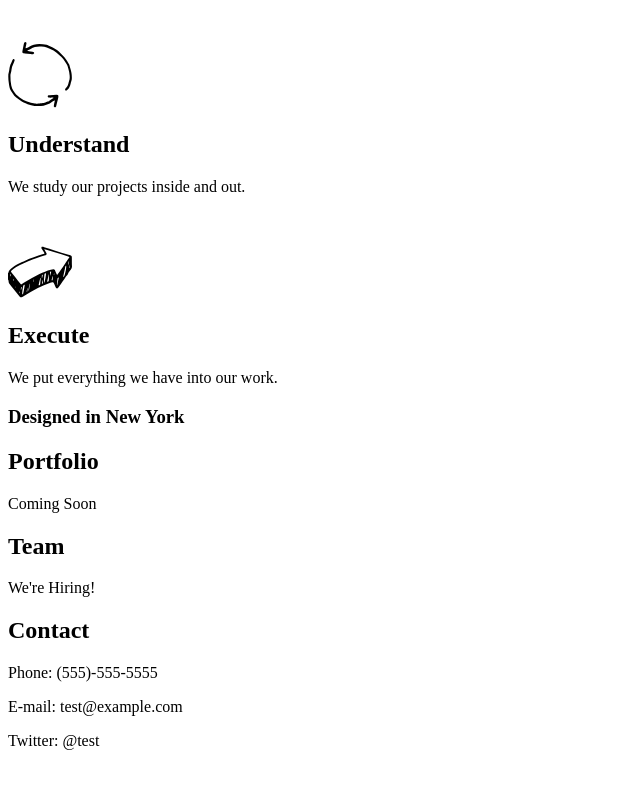
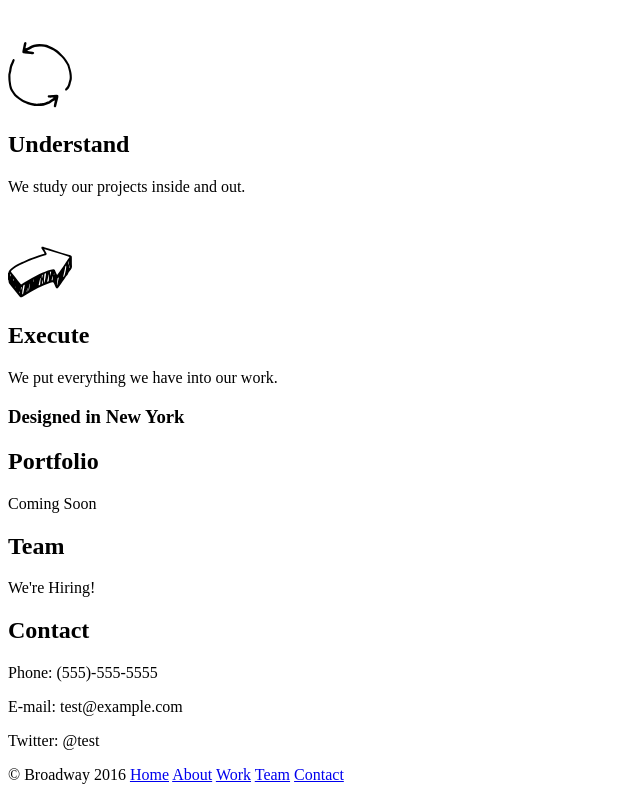
Before and after one commit to luckyjrocks/broadway, a plain HTML site: page index.html in a window 1280 px wide. Shown: the part 527-1327 px from the top of the page, without its empty margins (0-640 px from the left). Before the commit the page ends 1293 px from the top, so only its background shows below. Drawn offline with Linux system fonts and the light colour scheme.

Commit message:
Add Navigation bar at bottom

```diff
--- a/index.html
+++ b/index.html
@@ -9,7 +9,7 @@
   <!--Title and navigation section-->
   <div id="home">
     <h1>Broadway Design</h1><br/>
-    <!--"Navigation Bar"-->
+    <!--"Navigation list"-->
     <div class="nav" id="nav">
       <ul>
         <li><a href="#home">Home</a></li><br/>
@@ -51,7 +51,8 @@
     <p>E-mail: test@example.com</p>
     <p>Twitter: @test</p>
   </div>
-
-
+<div>
+  <p>© Broadway 2016 <a href="#home">Home</a> <a href="#about">About</a> <a href="#portfolio">Work</a> <a href="#team">Team</a> <a href="#contact">Contact</a></p>
+</div>
   </body>
 </html>
```
